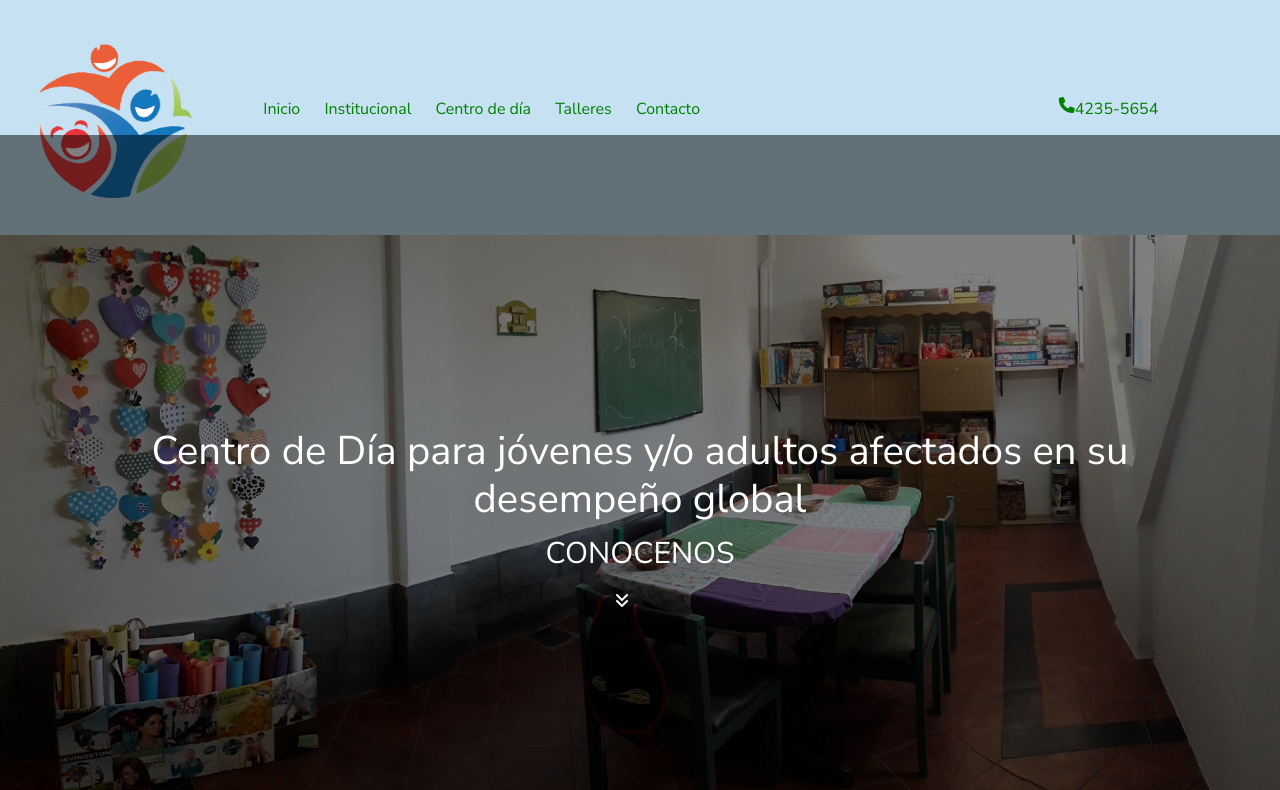
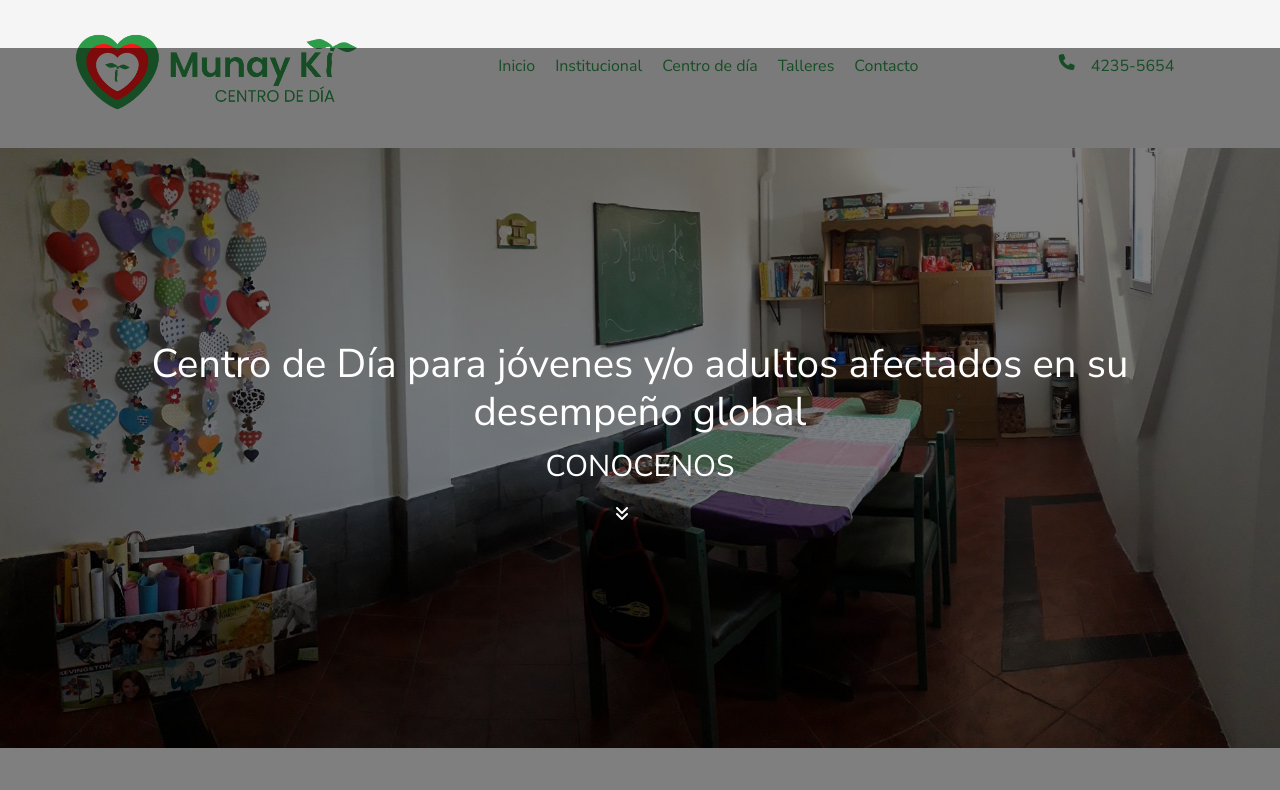
Before and after one commit to damigomez/centrodedia, a plain HTML site: page index.html in a window 1280 px wide. Shown: the top 790 px of the page. Drawn offline with nearby package versions, Linux system fonts and the light colour scheme.

Commit message:
preentrega proyecto final n°2

```diff
--- a/css/styles.css
+++ b/css/styles.css
@@ -1,6 +1,10 @@
 * {
     padding: 0%;
     margin: 0%;
+}
+
+body {
+    font-family: 'Nunito Sans', sans-serif;
 }
 
 .nombre {
@@ -18,12 +22,12 @@ header {
     display: flex;
     flex-wrap: wrap;
     align-items: center;
-    background-color: #c6e1f1;
+    background-color: #f5f5f5;
     font-family: 'Nunito Sans', sans-serif;
-    padding-right: 50px;
-    padding-left: 50px;
-    padding-top: 10px;
-    padding-bottom: 10px;
+    padding-right: 5rem;
+    padding-left: 10rem;
+    padding-top: 1rem;
+    padding-bottom: 1rem;
     margin: 0%;
     max-width: 100%;
 
@@ -31,7 +35,8 @@ header {
 
 .header__navegacion {
     list-style-type: none;
-    justify-content: flex-end
+    display: flex;
+    justify-content: center;
 }
 
 
@@ -40,23 +45,51 @@ li {
 }
 
 .header__logo {
-    max-width: 50px;
-    max-height: 50px;
+    margin-left: 3rem;
+    animation: fadein 2s;
+
 
 }
 
 
 .header__telefono {
     display: flex;
-    color: green;
+    color: #2d9c49;
+    gap: 1rem;
     }
 
 
 li a {
     padding: 10px;
     text-decoration: none;
-    color: green;
+    color: #2d9c49;
+
+
 }
+
+/* a:link {
+    color: red;
+    text-decoration: none;}
+a:visited {
+    color: gray;
+    text-decoration: none;}  */
+a:active {
+    text-decoration: none
+    }
+
+a:hover {
+    color: #2d9c49;
+    font-size: 18px;
+
+    font-weight: 700;
+
+}
+
+.icono__telefono {
+    size: 1cm;
+}
+
+
 .portada {
     display: flex;
     flex-wrap: wrap;
--- a/index.html
+++ b/index.html
@@ -16,10 +16,10 @@
 <body> <!-- aplico bootstrap al header -->
     <header class="container-fluid"
             class="row"> <!-- declaro container y todo el menú en una fila -->
-        <div class="col-xl-2"> <!-- declaro las columnas  -->
-                <img class="img-fluid" src="resources/logo.png" alt="logo" class="header__logo" >
+        <div class="col-xl-3"> <!-- declaro las columnas  -->
+                <img class="img-fluid head header__logo" src="resources/Logo MK-01.png" alt="logo" >
             </div>
-        <nav class="col-xl-8"> <!-- declaro las columnas  -->
+        <nav class="col-xl-7"> <!-- declaro las columnas  -->
             <ul class="header__navegacion">
                 <li><a href="index.html">Inicio</a></li>
                 <li><a href="pages/institucional.html">Institucional</a></li>
@@ -29,7 +29,7 @@
             </ul>
         </nav>
             <div class="header__telefono" class="col-xl-2"> <!-- declaro las columnas  -->
-                <i class="fa-solid fa-phone"></i><p>4235-5654</p>
+                <i class="fa-solid fa-phone icono__telefono"></i><p>4235-5654</p>
             </div>
             <!-- cuando declaro los container se achica el ancho del contenido -->
     </header>
@@ -151,7 +151,7 @@
     <footer>
         <nav>
             <div>
-                <img class="footer__logo" src="resources/logo.png" alt="logo">
+                <img class="footer__logo" src="resources/Logo MK-01.png" alt="logo">
             </div>
             <div class="footer__navegacion">
                 <ul>
```
Also changed, not shown: pages/centro-de-dia.html (+2 -2 lines), pages/contacto.html (+2 -2 lines), pages/institucional.html (+2 -2 lines), pages/talleres.html (+2 -2 lines), resources/DSC8948-1024x682.jpg (added), resources/DSC8976-1024x682.jpg (added), resources/DSC8984-1024x682.jpg (added), resources/Logo MK-01.png (added), resources/comedor.jpg (added), resources/favicon-01.png (added), resources/hogar-camas-1024x683.jpg (added), resources/hogar-galeria-cocina-1024x683.jpg (added), resources/hogar-galeria-pasillo-1024x683.jpg (added), resources/hogar-galeria-sum-1024x683.jpg (added), 2 more files.
